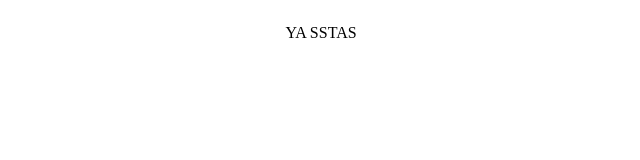
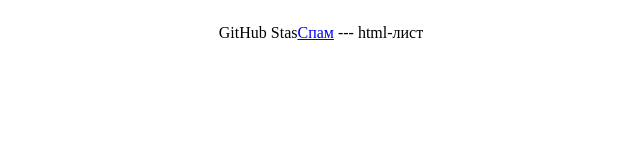
Before and after one commit to stameowslove/staaaaaaaaaaaas.github.io, a plain HTML site: page index.html in a window 1280 px wide. Shown: the whole page, without its empty margins (319-959 px from the left). Drawn offline with Linux system fonts and the light colour scheme.

Commit message:
Update index.html

```diff
--- a/index.html
+++ b/index.html
@@ -6,6 +6,7 @@
     </head>
 
     <body style="display: flex; justify-content: center;">
-      <p>YA SSTAS</p>
+      <p>GitHub Stas</p>
+        <p><a href="mail.html">Спам</a> --- html-лист</p>
     </body>
 </html>
```
